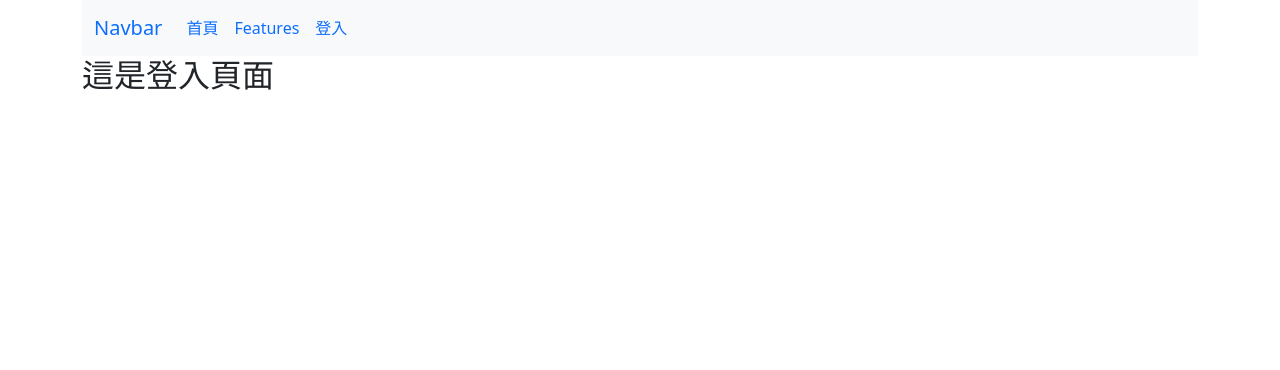
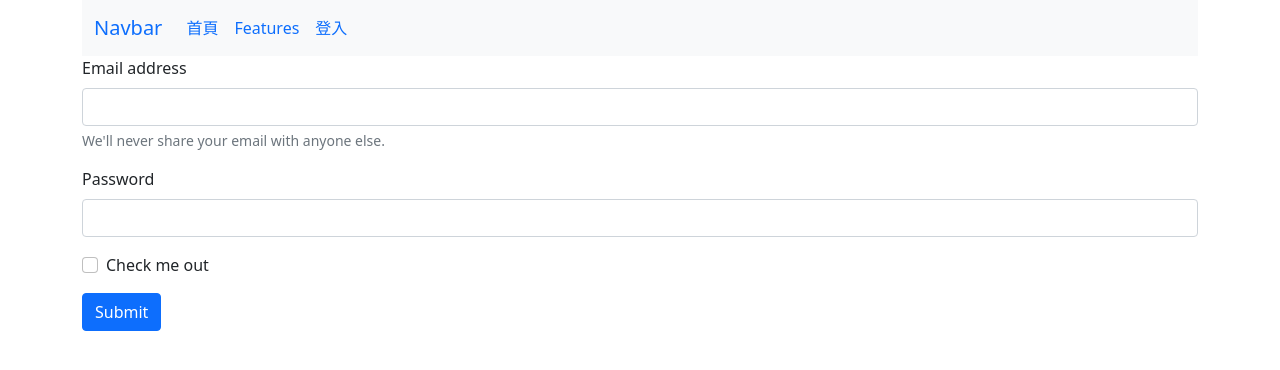
Before and after one commit to bettychiang03/web2, a Flask app: page /login in a window 1280 px wide. Shown: the top 370 px of the page. Run offline with Flask 2, Linux system fonts and the light colour scheme; some libraries are stand-ins or nearby versions.

Commit message:
read excel

```diff
--- a/main.py
+++ b/main.py
@@ -10,6 +10,18 @@ def index():
 def show_user(username):
     return f"<h3>您的姓名是<strong>{username}</strong></h3>"
 
-@app.route("/login")
+
+from openpyxl import load_workbook
+
+@app.route("/login",methods=['GET','POST'])
 def login():
+    if request.method == "POST":   #python語法
+        print('由表單傳送過來的')
+        print(f"email:{request.form['email']}")
+        print(f"password:{request.form['password']}")
+        wb = load_workbook('static/others/login.xlsx')
+        login_sheet = wb['工作表1']
+        for row in login_sheet.iter_rows():
+            print(row[0].value)
+            print(row[1].value)
     return render_template('login.html')
--- a/requirements.txt
+++ b/requirements.txt
@@ -1,7 +1,9 @@
 click==8.1.3
+et-xmlfile==1.1.0
 Flask==2.2.2
 gunicorn==20.1.0
 itsdangerous==2.1.2
 Jinja2==3.1.2
 MarkupSafe==2.1.1
+openpyxl==3.0.10
 Werkzeug==2.2.2
--- a/templates/login.html
+++ b/templates/login.html
@@ -8,5 +8,20 @@
 
 <!--修改內文-->
 {% block content %}
-    <h2>這是登入頁面</h2>
+<form method="post">
+    <div class="mb-3">
+        <label for="exampleInputEmail1" class="form-label">Email address</label>
+        <input type="email" name= "email" class="form-control" id="exampleInputEmail1" aria-describedby="emailHelp">
+        <div id="emailHelp" class="form-text">We'll never share your email with anyone else.</div>
+    </div>
+    <div class="mb-3">
+        <label for="exampleInputPassword1" class="form-label">Password</label>
+        <input type="password" name="password" class="form-control" id="exampleInputPassword1">
+    </div>
+    <div class="mb-3 form-check">
+        <input type="checkbox" class="form-check-input" id="exampleCheck1">
+        <label class="form-check-label" for="exampleCheck1">Check me out</label>
+    </div>
+    <button type="submit" class="btn btn-primary">Submit</button>
+</form>
 {% endblock %}
```
Also changed, not shown: 1 other file.
